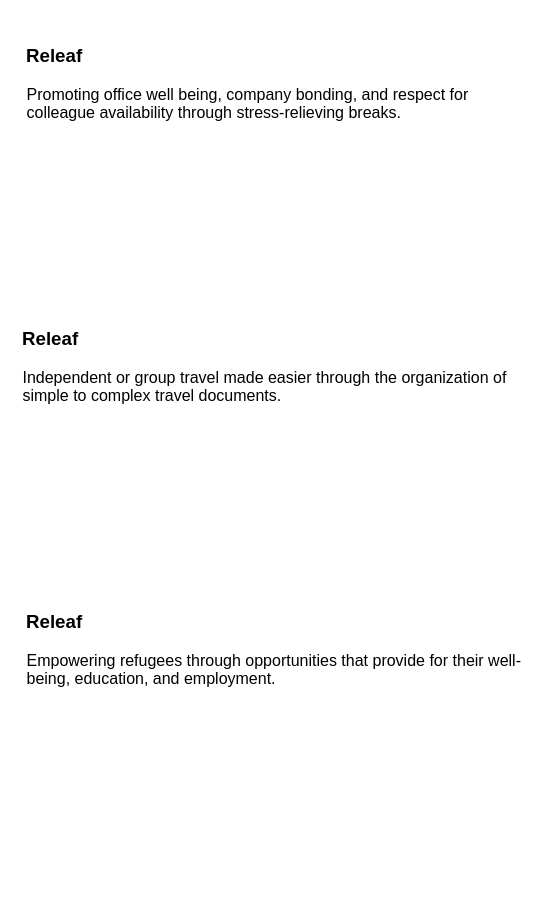
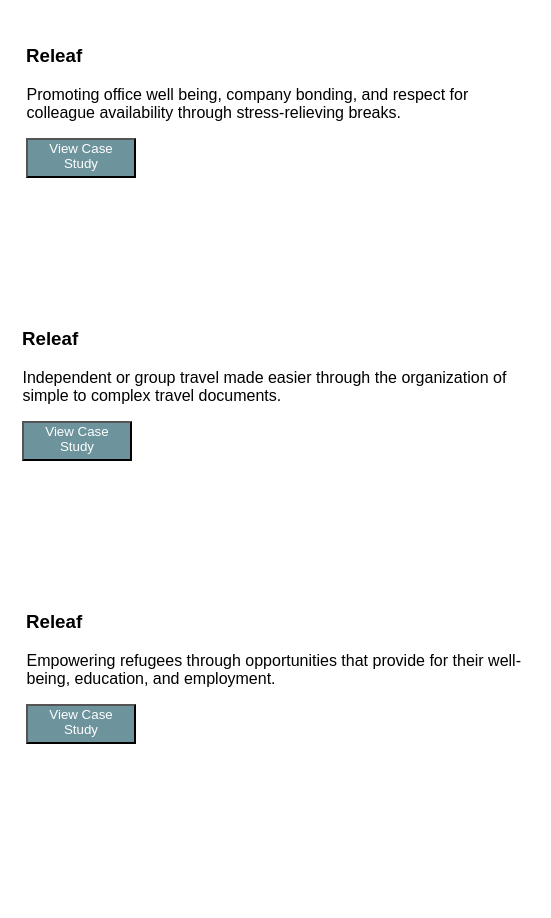
Before and after one commit to merrillfitzgerald/UX_UI_HW_18, a plain HTML site: page index.html in a window 1280 px wide. Shown: the part 620-1538 px from the top of the page, 512-1063 px from the left. After the commit the page ends 1495 px from the top, so only its background shows below. Drawn offline with Linux system fonts and the light colour scheme.

Commit message:
fixed button

```diff
--- a/css/style.css
+++ b/css/style.css
@@ -89,6 +89,7 @@ section{
 
  .btn-btn-primary{
    display: inline-flex;
+   position: relative;
    height: 40px;
    width: 110px;
    background-color: #6D939C;
--- a/index.html
+++ b/index.html
@@ -5,6 +5,7 @@
 <link rel="stylesheet" type="text/css" href="css/style.css">
 </head>
 <body>
+
 
 <h2>My Skills</h2>
 
@@ -57,6 +58,9 @@
     <div class="releaf-text">
     <h3>Releaf</h3>
     <p class="releaf-p">Promoting office well being, company bonding, and respect for colleague availability through stress-relieving breaks.</p>
+    <div>
+      <button class="btn-btn-primary" type="submit">View Case Study</button>
+    </div>
   </div>
   </div>
 
@@ -65,6 +69,9 @@
     <div class="releaf-text">
     <h3>Releaf</h3>
     <p class="releaf-p">Independent or group travel made easier through the organization of simple to complex travel documents.</p>
+    <div>
+      <button class="btn-btn-primary" type="submit">View Case Study</button>
+    </div>
   </div>
 
   </div>
@@ -74,11 +81,13 @@
     <div class="releaf-text">
     <h3>Releaf</h3>
     <p class="releaf-p">Empowering refugees through opportunities that provide for their well-being, education, and employment. </p>
+    <div>
+      <button class="btn-btn-primary" type="submit">View Case Study</button>
+    </div>
   </div>
+
   </div>
-  <div>
-    <button class="btn-btn-primary" type="submit">View Case Study</button>
-  </div>
+
 </section>
 
 <section>
```
